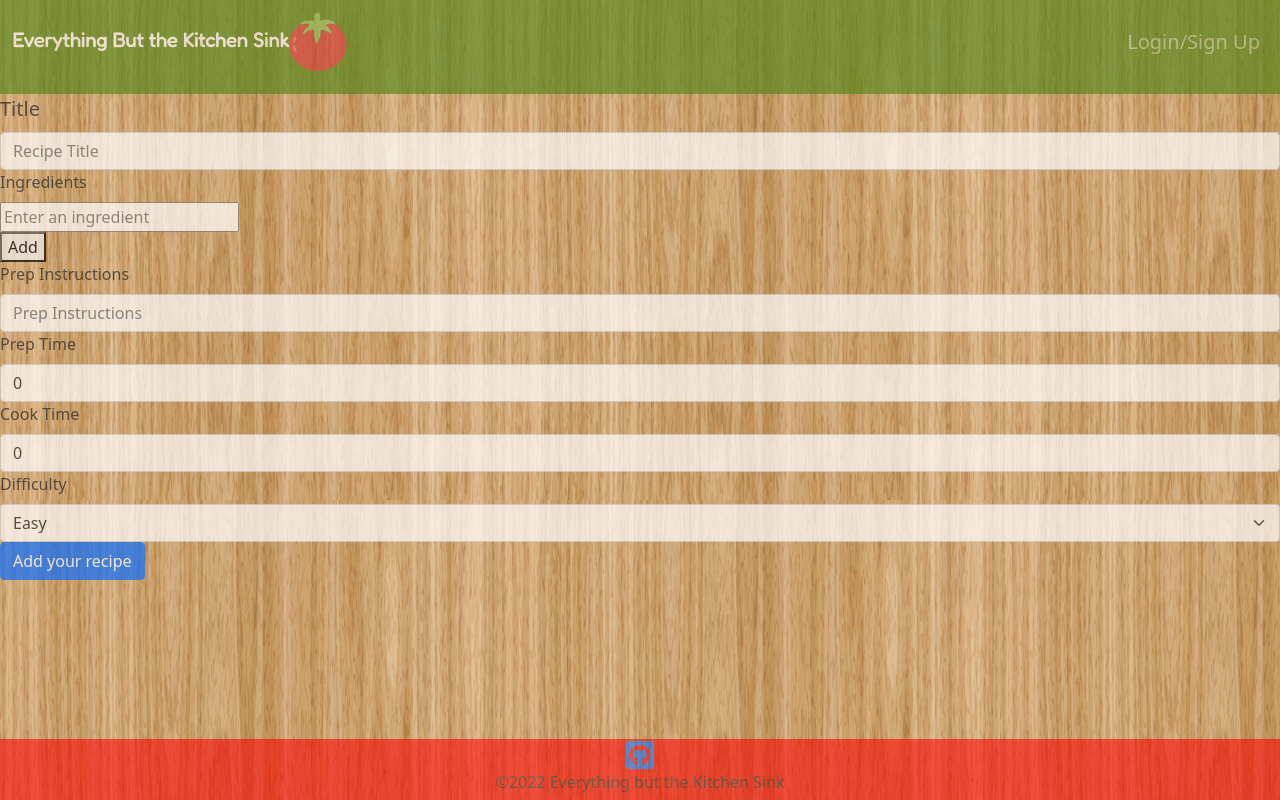
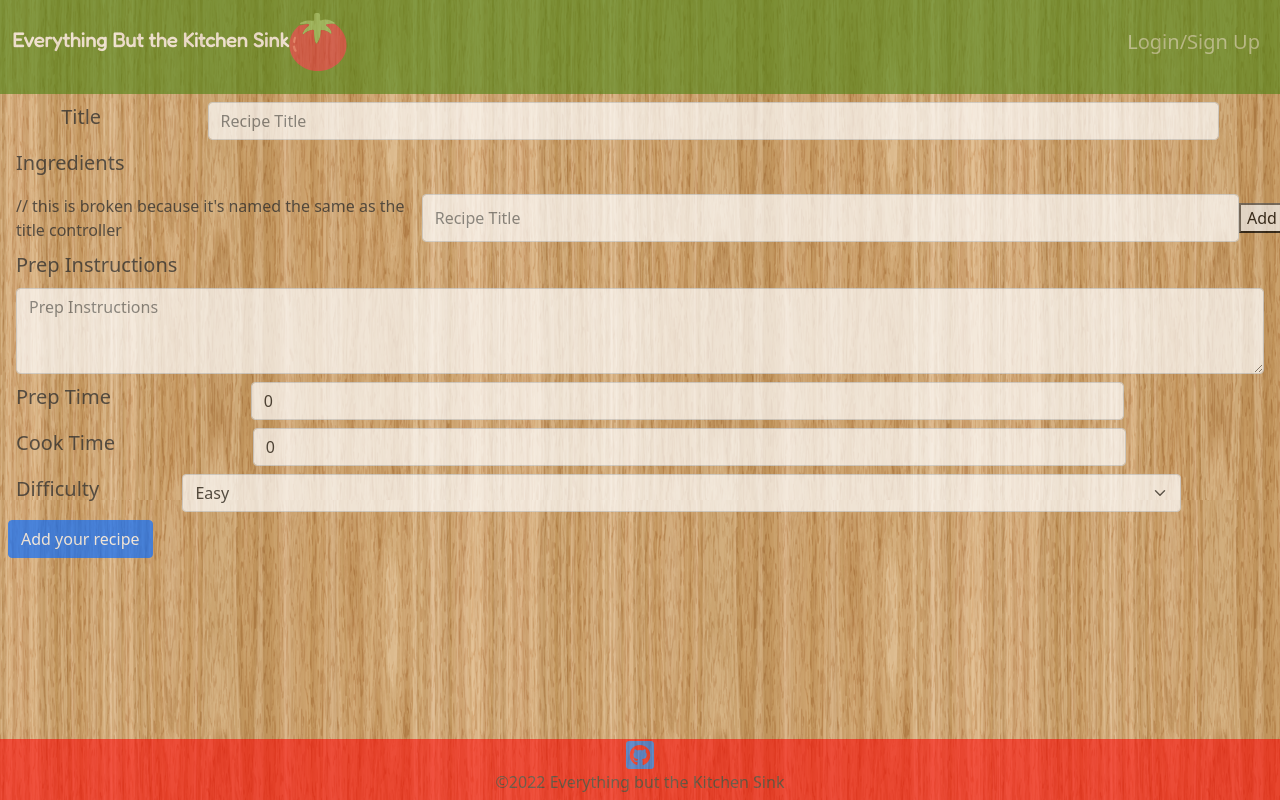
Before and after one commit to antger78/kitchen_sink, a React (Create React App) app in the folder client/: page /add-recipe in a window 1280 px wide. Built offline with nearby package versions, Linux system fonts and the light colour scheme.

Commit message:
add recipe styling, still needs work on ingredients area -- see comment

```diff
--- a/client/src/components/addRecipe/addRecipe.css
+++ b/client/src/components/addRecipe/addRecipe.css
@@ -1,3 +1,11 @@
+.row-box {
+    display: flex;
+}
+
 .title{
-    font-size: 1.25em;
+    font-size: 1.3em;
 }
+
+.form-label {
+    font-size: 1.25em
+}
--- a/client/src/components/addRecipe/index.js
+++ b/client/src/components/addRecipe/index.js
@@ -95,7 +95,12 @@ const RecipeForm = () => {
 
 	return (
 		<>
-			<Form noValidate validated={validated} onSubmit={handleFormSubmit}>
+			<Form
+				noValidate
+				validated={validated}
+				onSubmit={handleFormSubmit}
+				className="mx-2"
+			>
 				<Alert
 					dismissible
 					onClose={() => setShowAlert(false)}
@@ -105,13 +110,15 @@ const RecipeForm = () => {
 					Something went wrong with your recipe input!
 				</Alert>
 				<Form.Group>
-					<row>
-						<Form.Label htmlFor="title" className="title">
+					<row className="row-box my-2">
+						<Form.Label htmlFor="title" className="mx-auto title">
 							Title
 						</Form.Label>
 						<Form.Control
+							className="mx-auto"
 							type="text"
 							placeholder="Recipe Title"
+							style={{ width: "80%" }}
 							name="title"
 							onChange={handleInputChange}
 							value={recipeFormData.title}
@@ -123,20 +130,30 @@ const RecipeForm = () => {
 					</Form.Control.Feedback>
 				</Form.Group>
 
-				<Form.Group>
-					<Form.Label htmlFor="ingredients">Ingredients</Form.Label>
-					<div className="App">
+				<Form.Group className="mx-2">
+					<Form.Label htmlFor="ingredients" className="form-label">
+						Ingredients
+					</Form.Label>
+					{/* <row className="row-box"> */}
 					{inputList.map((ingredient, i) => {
 						return (
-								<div className="box">
-									<input
-										className="ml10"
-										name="ingredients"
-										placeholder="Enter an ingredient"
-										value={ingredient}
-										onChange={(e) => handleIngredientsInputChange(e, i)}
+							<row className="row-box my-2">
+								// this is broken because it's named the same as the title
+								controller
+								<Form.Control
+									className="mx-auto"
+									type="text"
+									placeholder="Recipe Title"
+									style={{ width: "80%" }}
+									name="title"
+									onChange={handleInputChange}
+									value={recipeFormData.title}
+									required
 								/>
-									<div className="btn-box">
+								<div
+									className="btn-box my-auto mx-auto"
+									style={{ width: "2%" }}
+								>
 									{inputList.length > 1 && (
 										<button
 											type="button"
@@ -147,14 +164,42 @@ const RecipeForm = () => {
 										</button>
 									)}
 									{inputList.length - 1 === i && (
-											<button onClick={handleAddClick}>Add</button>
+										<button className="my-auto" onClick={handleAddClick}>
+											Add
+										</button>
 									)}
 								</div>
-								</div>
+							</row>
+							// old system of imputing ingredients
+							// <row className="row-box">
+							// 	<input
+							// 		className="mx-auto"
+							//     type="text"
+							// 		style={{ width: "80%" }}
+							// 		name="ingredients"
+							// 		placeholder="Enter an ingredient"
+							// 		value={ingredient}
+							// 		onChange={(e) => handleIngredientsInputChange(e, i)}
+							// 	/>
+							// 	<div className="btn-box">
+							// 		{inputList.length > 1 && (
+							// 			<button
+							// 				type="button"
+							// 				className="mr10"
+							// 				onClick={() => handleRemoveClick(i)}
+							// 			>
+							// 				Remove
+							// 			</button>
+							// 		)}
+							// 		{inputList.length - 1 === i && (
+							// 			<button onClick={handleAddClick}>Add</button>
+							// 		)}
+							// 	</div>
+							// </row>
 						);
 					})}
 					{/* <div style={{ marginTop: 20 }}>{JSON.stringify(inputList)}</div> */}
-					</div>
+					{/* </row> */}
 				</Form.Group>
 
 				{/* <Form.Group>
@@ -171,9 +216,11 @@ const RecipeForm = () => {
           </Form.Control.Feedback>
         </Form.Group> */}
 
-				<Form.Group>
+				<Form.Group className="mx-2 my-1">
 					<Form.Label htmlFor="prepInstructions">Prep Instructions</Form.Label>
 					<Form.Control
+						as="textarea"
+						rows={3}
 						type="text"
 						placeholder="Prep Instructions"
 						name="prepInstructions"
@@ -185,9 +232,12 @@ const RecipeForm = () => {
 					</Form.Control.Feedback>
 				</Form.Group>
 
-				<Form.Group>
+				<Form.Group className="mx-2 my-2">
+					<row className="row-box">
 						<Form.Label htmlFor="prepTime">Prep Time</Form.Label>
 						<Form.Control
+							className="mx-auto"
+							style={{ width: "70%" }}
 							as="input"
 							type="number"
 							placeholder="Prep Time"
@@ -199,11 +249,15 @@ const RecipeForm = () => {
 						<Form.Control.Feedback type="invalid">
 							How long does your dish take to prep?
 						</Form.Control.Feedback>
+					</row>
 				</Form.Group>
 
-				<Form.Group>
+				<Form.Group className="mx-2 my-2">
+					<row className="row-box">
 						<Form.Label htmlFor="cookTime">Cook Time</Form.Label>
 						<Form.Control
+							className="mx-auto"
+							style={{ width: "70%" }}
 							as="input"
 							type="number"
 							placeholder="Cook Time"
@@ -215,11 +269,15 @@ const RecipeForm = () => {
 						<Form.Control.Feedback type="invalid">
 							How long does your dish take to cook?
 						</Form.Control.Feedback>
+					</row>
 				</Form.Group>
 
-				<Form.Group>
+				<Form.Group className="mx-2 my-2">
+					<row className="row-box">
 						<Form.Label htmlFor="difficulty">Difficulty</Form.Label>
 						<Form.Select
+							className="mx-auto"
+							style={{ width: "80%" }}
 							type="text"
 							name="difficulty"
 							onChange={handleInputChange}
@@ -230,6 +288,7 @@ const RecipeForm = () => {
 							<option value="Medium">Medium</option>
 							<option value="Hard">Hard</option>
 						</Form.Select>
+					</row>
 				</Form.Group>
 				<Button type="submit" onClick={() => handleFormSubmit()}>
 					Add your recipe
```
Lines whose indentation alone changed are shown as unchanged.
